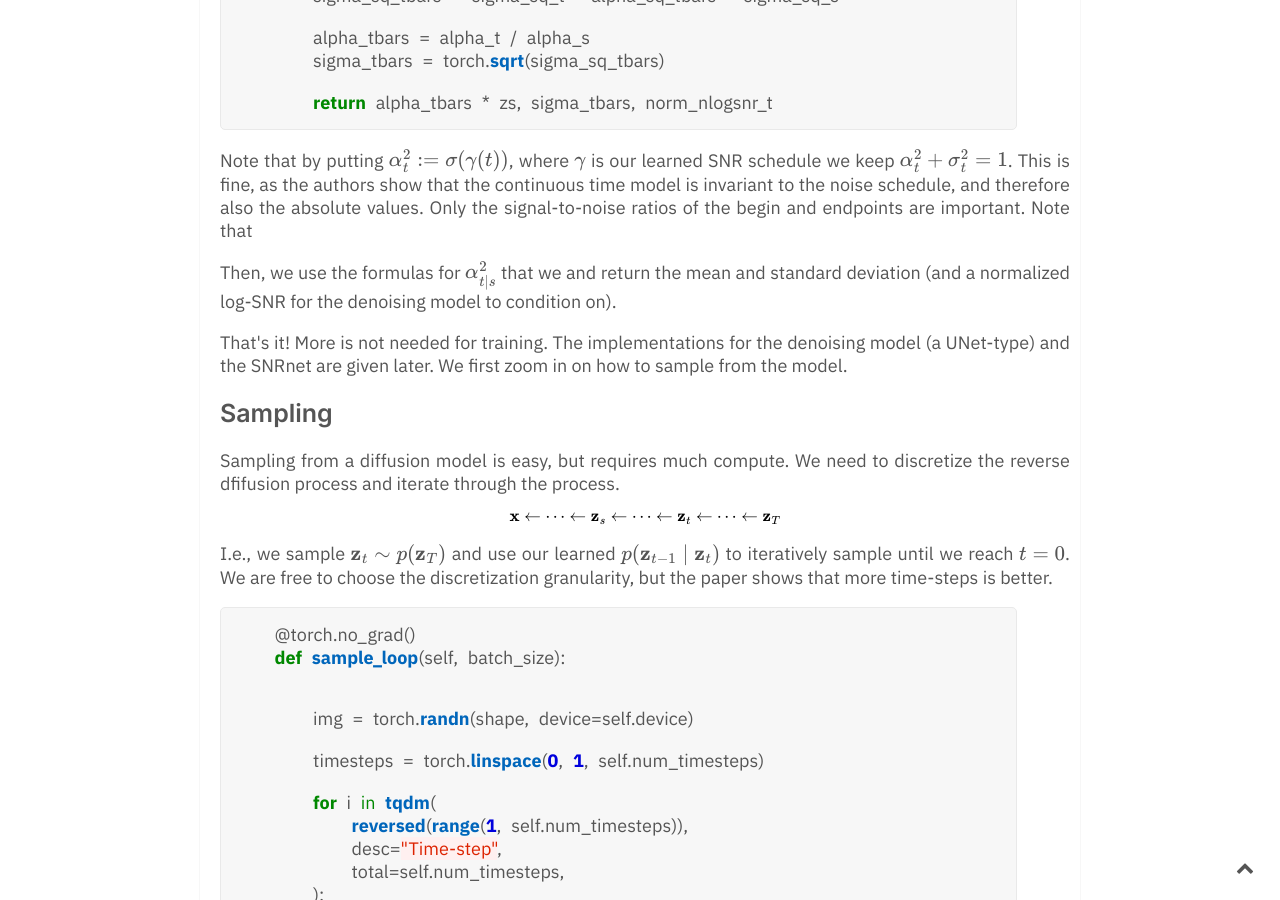
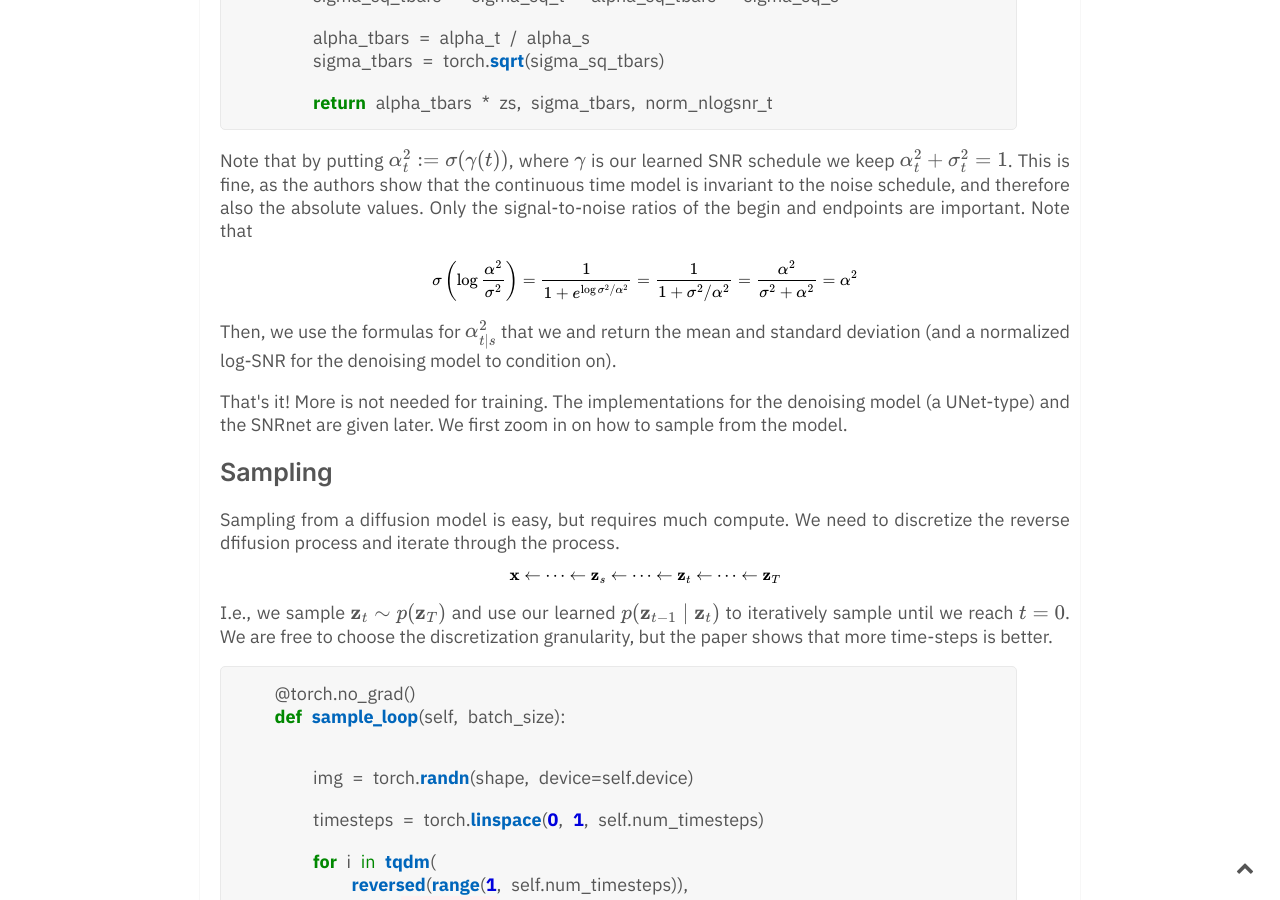
Before and after one commit to DavidRuhe/DavidRuhe.github.io, a Jekyll site: the page built from _notes/Variational Diffusion Models.md, in a window 1280 px wide and 900 px high, scrolled down 5234 px. Built offline with Jekyll 4.4.1, drawn with Linux system fonts in a browser that asks for light colours; formulas are drawn with MathJax 3; comment, search, counter and statistics services are not loaded.

Commit message:
put back formula

```diff
--- a/_notes/Variational Diffusion Models.md
+++ b/_notes/Variational Diffusion Models.md
@@ -186,6 +186,8 @@ Let's now zoom in on `q_zt_zs`, the forward noising model.
 
 Note that by putting $\alpha^2_t := \sigma(\gamma(t))$, where $\gamma$ is our learned SNR schedule we keep $\alpha_t^2 + \sigma_t^2 = 1$. This is fine, as the authors show that the continuous time model is invariant to the noise schedule, and therefore also the absolute values. Only the signal-to-noise ratios of the begin and endpoints are important. Note that
 
+$$\sigma\left(\log \frac{\alpha^2}{\sigma^2}\right) = \frac{1}{1+e^{\log \sigma^2 / \alpha^2}} = \frac{1}{1+\sigma^2 / \alpha^2} = \frac{\alpha^2}{\sigma^2 + \alpha^2} = \alpha^2$$
+
 Then, we use the formulas for $\alpha^2_{t\mid s}$ that we and return the mean and standard deviation (and a normalized log-SNR for the denoising model to condition on).
 
 That's it! More is not needed for training. The implementations for the denoising model (a UNet-type) and the SNRnet are given later. We first zoom in on how to sample from the model.
```
